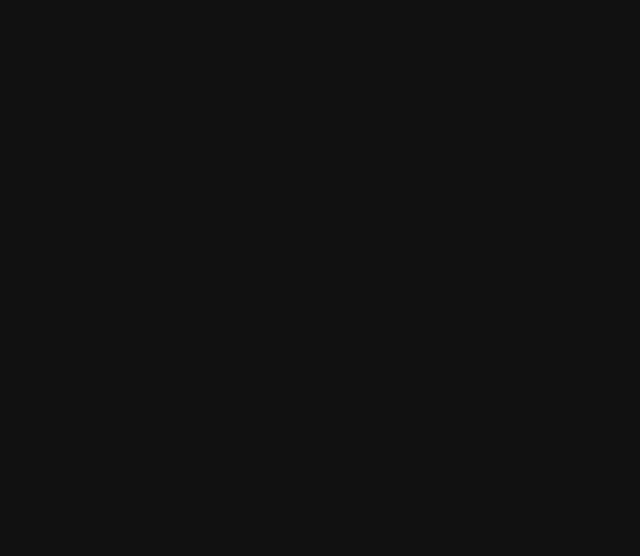
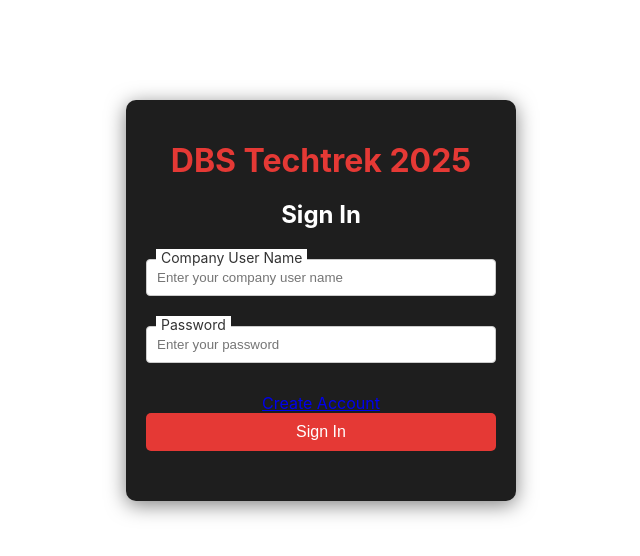
Before and after one commit to ryanlimsmu/dbsmapgroup6, a React (Create React App) app in the folder frontend/: page /login in a window 1280 px wide. Before the commit this address had no page. Shown: the top 556 px of the page, without its empty margins (319-959 px from the left). Built offline with nearby package versions, Linux system fonts and the light colour scheme.

Commit message:
login integration

```diff
--- a/frontend/src/App.js
+++ b/frontend/src/App.js
@@ -1,16 +1,34 @@
 import React from 'react';
-import { BrowserRouter as Router, Route, Routes } from 'react-router-dom';
 import Login from './components/auth/Login';
 import Signup from './components/auth/Signup';
+import logo from './logo.svg';
+
+import { BrowserRouter, Routes, Route, Navigate } from 'react-router-dom';
+// import Login from './components/auth/Login'
+// import Requests from './components/Requests'
+//import './App.css';
 
 function App() {
   return (
-    <Router>
-      <Routes>
-        <Route path="/" element={<Login />} />
-        <Route path="/signup" element={<Signup />} />
-      </Routes>
-    </Router>
+    <div>
+      {/* <p>Placeholder</p> */}
+      <BrowserRouter>
+        <Routes>
+          {/* Default Route to Login Page */}
+          <Route path='/' element={<Navigate to='/requests' />} />
+
+          {/* Login page route */}
+          {<Route path='/login' element={<Login />} /> }
+
+          {/* Signup page route */}
+          {<Route path='/signup' element={<Signup />} /> }
+
+          {/* Home page  */}
+          {/* <Route path='/home' element={} /> */}
+
+        </Routes>
+      </BrowserRouter>
+    </div>
   );
 }
 
--- a/frontend/src/components/auth/Login.jsx
+++ b/frontend/src/components/auth/Login.jsx
@@ -5,18 +5,18 @@
 import userService from '../../services/login';
 
 const Login = () => {
-  const [email, setEmail] = useState('');
+  const [username, setUsername] = useState('');
   const [password, setPassword] = useState('');
   const [error, setError] = useState('');
-  const [emailError, setEmailError] = useState(false);
+  const [usernameError, setUsernameError] = useState(false);
   const [passwordError, setPasswordError] = useState(false);
   const navigate = useNavigate();
 
   const handleLogin = (e) => {
     e.preventDefault();
 
-    const userCredentials = {email, password};
-    console.log('Logging in with:', { email, password });
+    const userCredentials = {username, password};
+    console.log('Logging in with:', { username, password });
 
     // call the login user API
     userService.loginUser(userCredentials)
@@ -39,12 +39,12 @@
         switch (e.response.status) {
           case 400:
             setError(e.response.data.message); // Missing email and/or password
-            setEmailError(true);
+            setUsernameError(true);
             setPasswordError(true);
             break;
           case 401:
             setError(e.response.data.message); // Wrong email and/or password
-            setEmailError(true);
+            setUsernameError(true);
             setPasswordError(true);
             break;
           case 500:
@@ -75,10 +75,10 @@
               type="text"
               placeholder="Enter your company user name"
               onChange={(e) => {
-                setEmail(e.target.value)
-                setEmailError(false);
+                setUsername(e.target.value)
+                setUsernameError(false);
               }}
-              error={emailError}
+              error={usernameError}
               required
               />
               <InputField label="Password"
@@ -103,6 +103,8 @@
         </div>
       </div>
     </div>
+
+
   );
 };
 
--- a/frontend/src/css/Login.css
+++ b/frontend/src/css/Login.css
@@ -1,27 +1,17 @@
-body {
-    margin: 0;
-    padding: 0;
-    display: flex;
-    justify-content: center;
-    align-items: center;
-    height: 100vh;
-    background-color: #121212; /* Dark background */
-    font-family: 'Arial', sans-serif;
-  }
-
 .login-container {
   width: 350px;
+  margin: 100px auto;
   padding: 20px;
   border-radius: 10px;
   background-color: #1e1e1e;
   box-shadow: 0px 4px 20px rgba(0, 0, 0, 0.5);
+  color: white;
   text-align: center;
-    color: white;
 }
 
 h1 {
   margin-bottom: 20px;
-    color: #e53935; /* Red accent */
+  color: #e53935;
 }
 
 .input-group {
@@ -53,20 +43,20 @@
   color: white;
   font-size: 16px;
   cursor: pointer;
-    margin-top: 10px;
 }
 
 button:hover {
   background-color: #c62828;
 }
 
-  .forgot-password {
-    margin-top: 10px;
-    color: #ffffff;
-    font-size: 12px;
-    cursor: pointer;
+.error-message {
+  color: #ff4444;
+  font-size: 14px;
+  margin-bottom: 10px;
 }
 
-  .forgot-password:hover {
-    text-decoration: underline;
+.success-message {
+  color: #4caf50;
+  font-size: 14px;
+  margin-bottom: 10px;
 }
```
Lines whose indentation alone changed are shown as unchanged.
